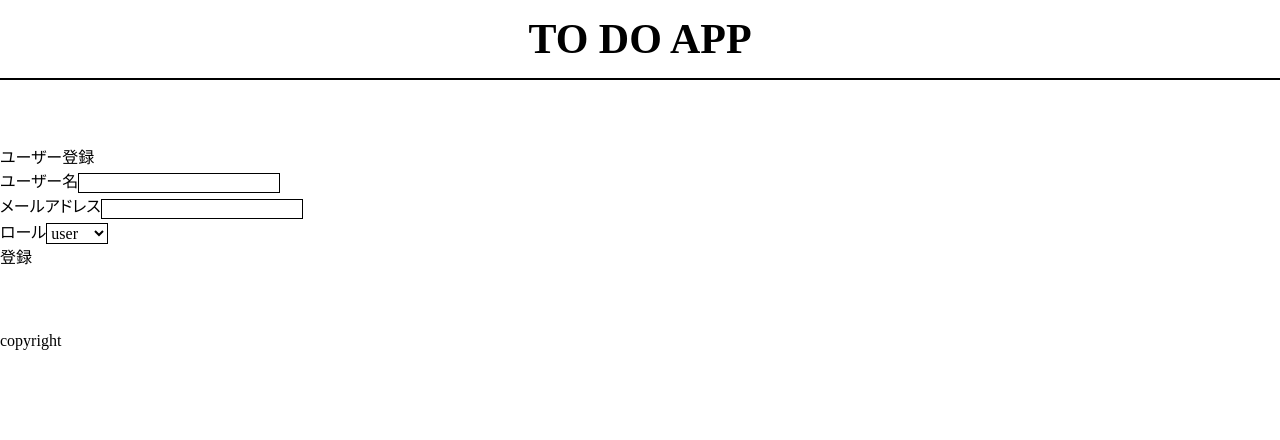
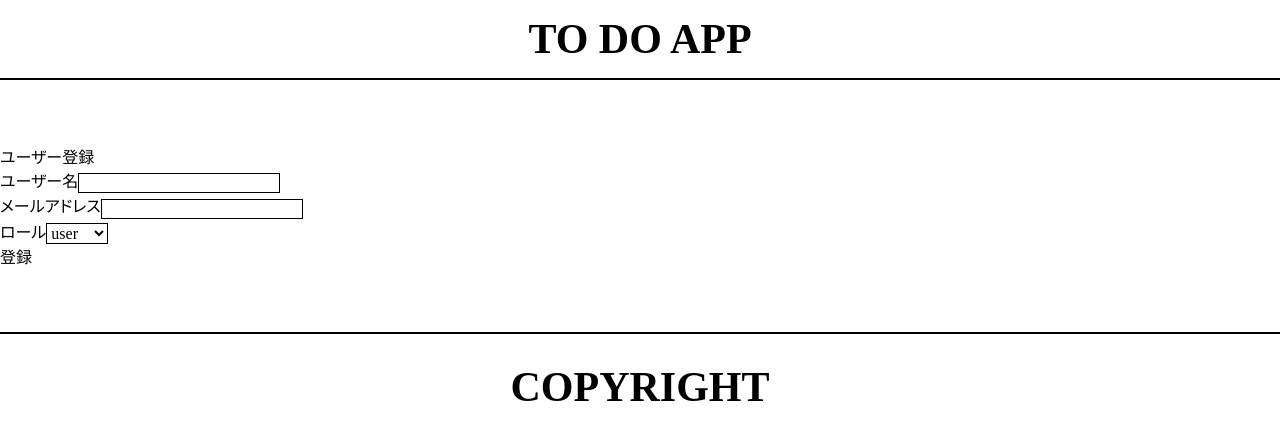
Before and after one commit to kobitoDevelopment/Next.js_de_Auth_sinagara_Obenkyo, a Next.js app: page /signup in a window 1280 px wide. Shown: the top 440 px of the page. Built offline with nearby package versions, Linux system fonts and the light colour scheme; no server answers.

Commit message:
Add files via upload

```diff
--- /dev/null
+++ b/src/app/components/common/footer/Footer.module.css
@@ -0,0 +1,15 @@
+.footer {
+  display: flex;
+  justify-content: center;
+  align-items: center;
+  width: 100%;
+  padding-top: 32px;
+  padding-bottom: 32px;
+  letter-spacing: 0.05em;
+  line-height: 1;
+  text-transform: uppercase;
+  font-size: 42px;
+  font-weight: 700;
+  background-color: var(--colorWhite1);
+  border-top: 2px solid var(--colorBlack1);
+}
--- a/src/app/components/common/footer/Footer.tsx
+++ b/src/app/components/common/footer/Footer.tsx
@@ -1,7 +1,9 @@
+import styles from "./Footer.module.css";
+
 export default function Footer() {
   return (
-    <footer className="footer">
-      <div className="copyright">copyright</div>
+    <footer className={styles.footer}>
+      <small className={styles.copyright}>copyright</small>
     </footer>
   );
 }
```
